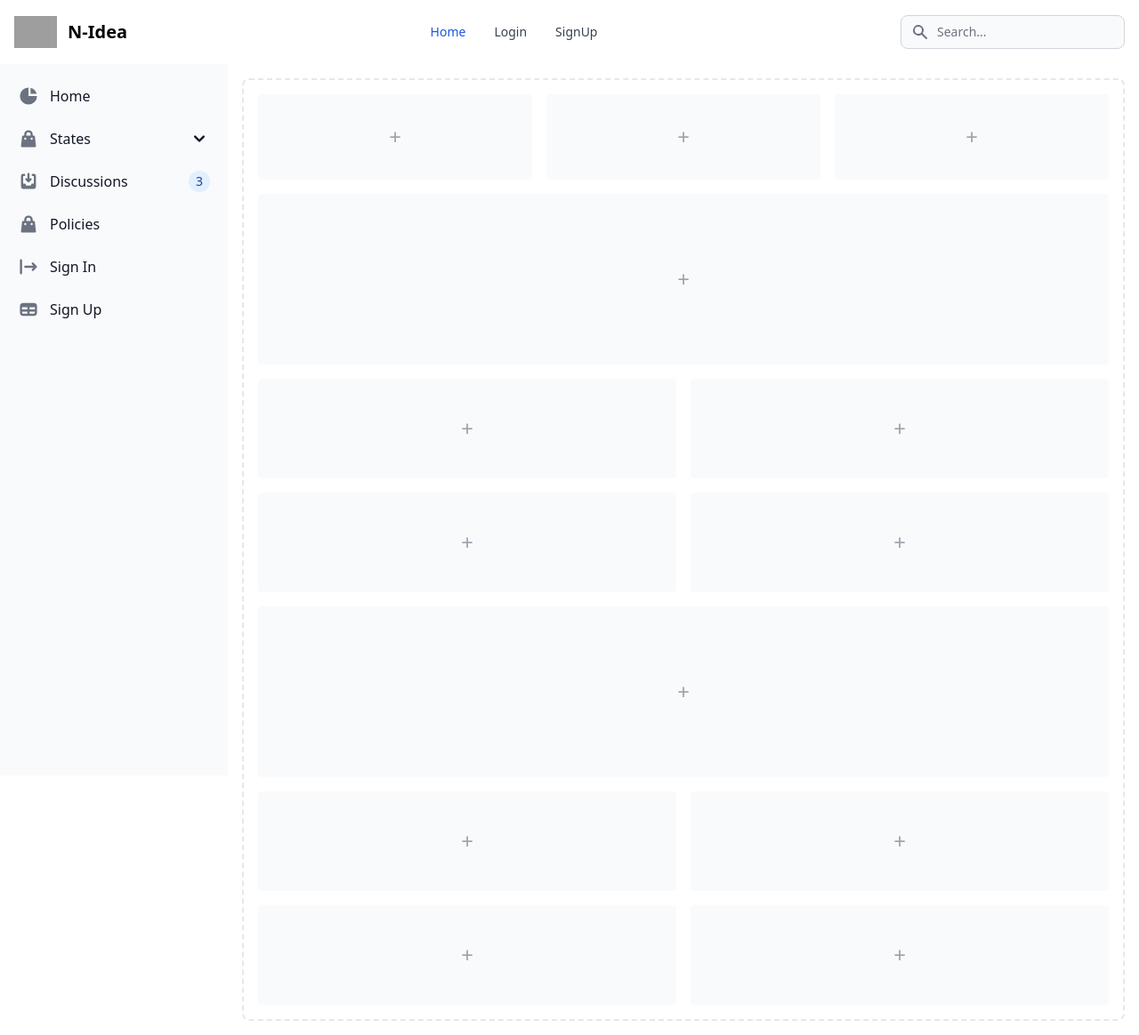
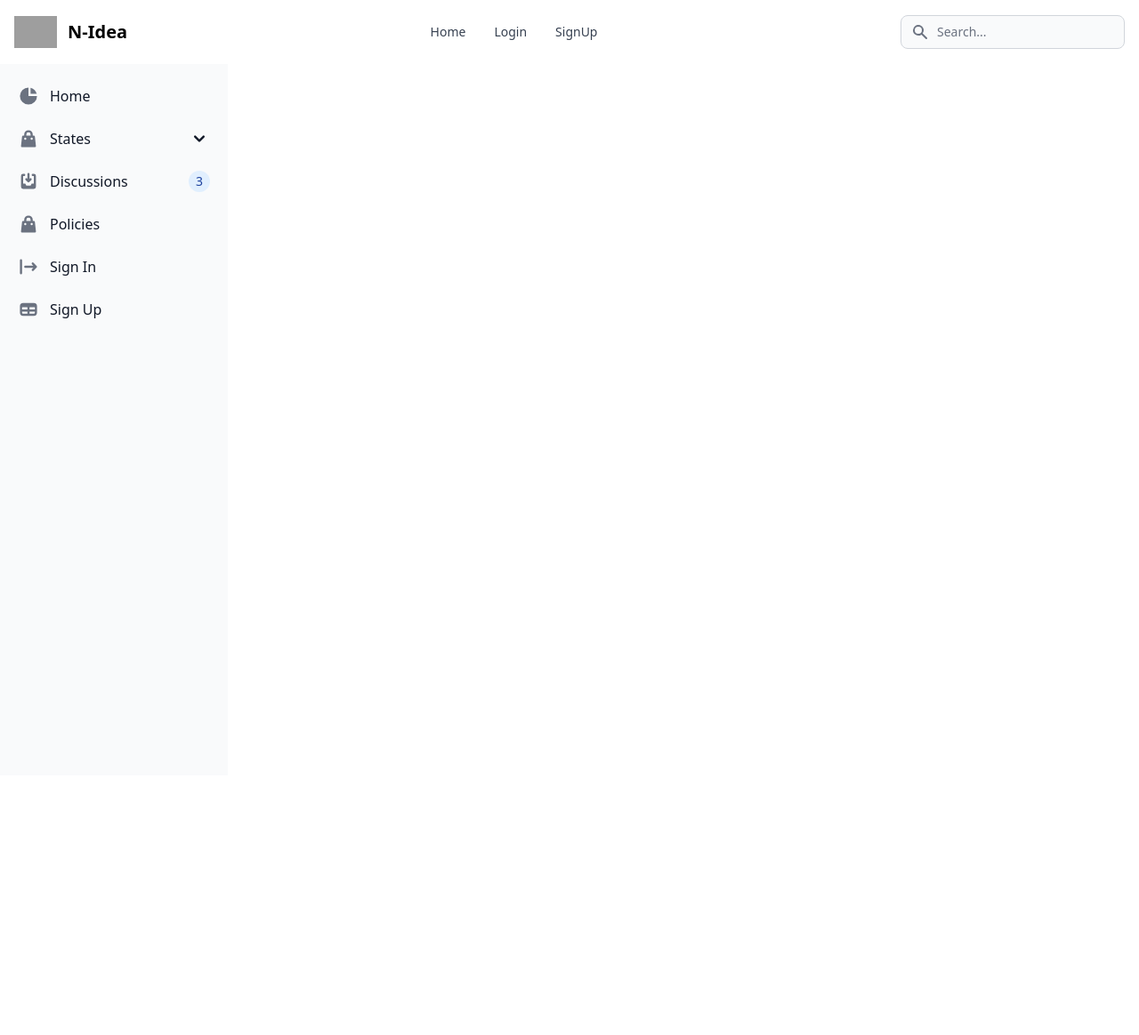
Before and after one commit to GeetanshuGarg39/TRINIT-_N-Idea_DEV, a Next.js app in the folder my-project/: page / in a window 1280 px wide. Shown: the whole page at 89% size. After the commit the page ends 872 px from the top, so only its background shows below. Built offline with nearby package versions, Linux system fonts and the light colour scheme; grey boxes are pictures that could not be loaded.

Commit message:
Managed the links in respective Link tags

```diff
--- a/my-project/components/Navbar.js
+++ b/my-project/components/Navbar.js
@@ -36,7 +36,7 @@ export default function Navbar() {
                         </div>
                         <ul className="flex flex-col p-4 mt-4 border border-gray-100 rounded-lg bg-gray-50 md:flex-row md:space-x-8 md:mt-0 md:text-sm md:font-medium md:border-0 md:bg-white dark:bg-gray-800 md:dark:bg-gray-900 dark:border-gray-700">
                             <li>
-                                <Link href="/" className="block py-2 pl-3 pr-4 text-white bg-blue-700 rounded md:bg-transparent md:text-blue-700 md:p-0 dark:text-white" aria-current="page">Home</Link>
+                                <Link href="/" className="block py-2 pl-3 pr-4 text-gray-700 rounded hover:bg-gray-100 md:hover:bg-transparent md:hover:text-blue-700 md:p-0 md:dark:hover:text-white dark:text-gray-400 dark:hover:bg-gray-700 dark:hover:text-white md:dark:hover:bg-transparent dark:border-gray-700" aria-current="page">Home</Link>
                             </li>
                             <li>
                                 <Link href="/login" className="block py-2 pl-3 pr-4 text-gray-700 rounded hover:bg-gray-100 md:hover:bg-transparent md:hover:text-blue-700 md:p-0 md:dark:hover:text-white dark:text-gray-400 dark:hover:bg-gray-700 dark:hover:text-white md:dark:hover:bg-transparent dark:border-gray-700">Login</Link>
--- a/my-project/components/Sidebar.js
+++ b/my-project/components/Sidebar.js
@@ -1,23 +1,29 @@
+import Link from "next/link";
+
 export default function Sidebar() {
     return (
         <>
-
-
+            <button data-drawer-target="sidebar-multi-level-sidebar" data-drawer-toggle="sidebar-multi-level-sidebar" aria-controls="sidebar-multi-level-sidebar" type="button" className="inline-flex items-center p-2 mt-2 ml-3 text-sm text-gray-500 rounded-lg md:hidden hover:bg-gray-100 focus:outline-none focus:ring-2 focus:ring-gray-200 dark:text-gray-400 dark:hover:bg-gray-700 dark:focus:ring-gray-600">
+                <span className="sr-only">Open sidebar</span>
+                <svg className="w-6 h-6" aria-hidden="true" fill="currentColor" viewBox="0 0 20 20" xmlns="http://www.w3.org/2000/svg">
+                    <path clipRule="evenodd" fillRule="evenodd" d="M2 4.75A.75.75 0 012.75 4h14.5a.75.75 0 010 1.5H2.75A.75.75 0 012 4.75zm0 10.5a.75.75 0 01.75-.75h7.5a.75.75 0 010 1.5h-7.5a.75.75 0 01-.75-.75zM2 10a.75.75 0 01.75-.75h14.5a.75.75 0 010 1.5H2.75A.75.75 0 012 10z"></path>
+                </svg>
+            </button>
 
             <aside id="sidebar-multi-level-sidebar" className="absolute left-0 z-40 w-64 h-screen transition-transform -translate-x-full sm:translate-x-0" aria-label="Sidebar">
                 <div className="h-full px-3 py-4 overflow-y-auto bg-gray-50 dark:bg-gray-800">
                     <ul className="space-y-2">
                         <li>
-                            <a href="#" className="flex items-center p-2 text-base font-normal text-gray-900 rounded-lg dark:text-white hover:bg-gray-100 dark:hover:bg-gray-700">
+                            <Link href="/" className="flex items-center p-2 text-base font-normal text-gray-900 rounded-lg dark:text-white hover:bg-gray-100 dark:hover:bg-gray-700">
                                 <svg aria-hidden="true" className="w-6 h-6 text-gray-500 transition duration-75 dark:text-gray-400 group-hover:text-gray-900 dark:group-hover:text-white" fill="currentColor" viewBox="0 0 20 20" xmlns="http://www.w3.org/2000/svg"><path d="M2 10a8 8 0 018-8v8h8a8 8 0 11-16 0z"></path><path d="M12 2.252A8.014 8.014 0 0117.748 8H12V2.252z"></path></svg>
                                 <span className="ml-3">Home</span>
-                            </a>
+                            </Link>
                         </li>
                         <li>
                             <button type="button" className="flex items-center w-full p-2 text-base font-normal text-gray-900 transition duration-75 rounded-lg group hover:bg-gray-100 dark:text-white dark:hover:bg-gray-700" aria-controls="dropdown-example" data-collapse-toggle="dropdown-example">
-                                <svg aria-hidden="true" className="flex-shrink-0 w-6 h-6 text-gray-500 transition duration-75 group-hover:text-gray-900 dark:text-gray-400 dark:group-hover:text-white" fill="currentColor" viewBox="0 0 20 20" xmlns="http://www.w3.org/2000/svg"><path fill-rule="evenodd" d="M10 2a4 4 0 00-4 4v1H5a1 1 0 00-.994.89l-1 9A1 1 0 004 18h12a1 1 0 00.994-1.11l-1-9A1 1 0 0015 7h-1V6a4 4 0 00-4-4zm2 5V6a2 2 0 10-4 0v1h4zm-6 3a1 1 0 112 0 1 1 0 01-2 0zm7-1a1 1 0 100 2 1 1 0 000-2z" clip-rule="evenodd"></path></svg>
+                                <svg aria-hidden="true" className="flex-shrink-0 w-6 h-6 text-gray-500 transition duration-75 group-hover:text-gray-900 dark:text-gray-400 dark:group-hover:text-white" fill="currentColor" viewBox="0 0 20 20" xmlns="http://www.w3.org/2000/svg"><path fillRule="evenodd" d="M10 2a4 4 0 00-4 4v1H5a1 1 0 00-.994.89l-1 9A1 1 0 004 18h12a1 1 0 00.994-1.11l-1-9A1 1 0 0015 7h-1V6a4 4 0 00-4-4zm2 5V6a2 2 0 10-4 0v1h4zm-6 3a1 1 0 112 0 1 1 0 01-2 0zm7-1a1 1 0 100 2 1 1 0 000-2z" clipRule="evenodd"></path></svg>
                                 <span className="flex-1 ml-3 text-left whitespace-nowrap" sidebar-toggle-item>States</span>
-                                <svg sidebar-toggle-item className="w-6 h-6" fill="currentColor" viewBox="0 0 20 20" xmlns="http://www.w3.org/2000/svg"><path fill-rule="evenodd" d="M5.293 7.293a1 1 0 011.414 0L10 10.586l3.293-3.293a1 1 0 111.414 1.414l-4 4a1 1 0 01-1.414 0l-4-4a1 1 0 010-1.414z" clip-rule="evenodd"></path></svg>
+                                <svg sidebar-toggle-item className="w-6 h-6" fill="currentColor" viewBox="0 0 20 20" xmlns="http://www.w3.org/2000/svg"><path fillRule="evenodd" d="M5.293 7.293a1 1 0 011.414 0L10 10.586l3.293-3.293a1 1 0 111.414 1.414l-4 4a1 1 0 01-1.414 0l-4-4a1 1 0 010-1.414z" clipRule="evenodd"></path></svg>
                             </button>
                             <ul id="dropdown-example" className="hidden py-2 space-y-2">
                                 <li>
@@ -42,76 +48,25 @@ export default function Sidebar() {
 
                         <li>
                             <a href="#" className="flex items-center p-2 text-base font-normal text-gray-900 rounded-lg dark:text-white hover:bg-gray-100 dark:hover:bg-gray-700">
-                                <svg aria-hidden="true" className="flex-shrink-0 w-6 h-6 text-gray-500 transition duration-75 dark:text-gray-400 group-hover:text-gray-900 dark:group-hover:text-white" fill="currentColor" viewBox="0 0 20 20" xmlns="http://www.w3.org/2000/svg"><path fill-rule="evenodd" d="M10 2a4 4 0 00-4 4v1H5a1 1 0 00-.994.89l-1 9A1 1 0 004 18h12a1 1 0 00.994-1.11l-1-9A1 1 0 0015 7h-1V6a4 4 0 00-4-4zm2 5V6a2 2 0 10-4 0v1h4zm-6 3a1 1 0 112 0 1 1 0 01-2 0zm7-1a1 1 0 100 2 1 1 0 000-2z" clip-rule="evenodd"></path></svg>
+                                <svg aria-hidden="true" className="flex-shrink-0 w-6 h-6 text-gray-500 transition duration-75 dark:text-gray-400 group-hover:text-gray-900 dark:group-hover:text-white" fill="currentColor" viewBox="0 0 20 20" xmlns="http://www.w3.org/2000/svg"><path fillRule="evenodd" d="M10 2a4 4 0 00-4 4v1H5a1 1 0 00-.994.89l-1 9A1 1 0 004 18h12a1 1 0 00.994-1.11l-1-9A1 1 0 0015 7h-1V6a4 4 0 00-4-4zm2 5V6a2 2 0 10-4 0v1h4zm-6 3a1 1 0 112 0 1 1 0 01-2 0zm7-1a1 1 0 100 2 1 1 0 000-2z" clipRule="evenodd"></path></svg>
                                 <span className="flex-1 ml-3 whitespace-nowrap">Policies</span>
                             </a>
                         </li>
                         <li>
-                            <a href="#" className="flex items-center p-2 text-base font-normal text-gray-900 rounded-lg dark:text-white hover:bg-gray-100 dark:hover:bg-gray-700">
-                                <svg aria-hidden="true" className="flex-shrink-0 w-6 h-6 text-gray-500 transition duration-75 dark:text-gray-400 group-hover:text-gray-900 dark:group-hover:text-white" fill="currentColor" viewBox="0 0 20 20" xmlns="http://www.w3.org/2000/svg"><path fill-rule="evenodd" d="M3 3a1 1 0 00-1 1v12a1 1 0 102 0V4a1 1 0 00-1-1zm10.293 9.293a1 1 0 001.414 1.414l3-3a1 1 0 000-1.414l-3-3a1 1 0 10-1.414 1.414L14.586 9H7a1 1 0 100 2h7.586l-1.293 1.293z" clip-rule="evenodd"></path></svg>
+                            <Link href="/login" className="flex items-center p-2 text-base font-normal text-gray-900 rounded-lg dark:text-white hover:bg-gray-100 dark:hover:bg-gray-700">
+                                <svg aria-hidden="true" className="flex-shrink-0 w-6 h-6 text-gray-500 transition duration-75 dark:text-gray-400 group-hover:text-gray-900 dark:group-hover:text-white" fill="currentColor" viewBox="0 0 20 20" xmlns="http://www.w3.org/2000/svg"><path fillRule="evenodd" d="M3 3a1 1 0 00-1 1v12a1 1 0 102 0V4a1 1 0 00-1-1zm10.293 9.293a1 1 0 001.414 1.414l3-3a1 1 0 000-1.414l-3-3a1 1 0 10-1.414 1.414L14.586 9H7a1 1 0 100 2h7.586l-1.293 1.293z" clipRule="evenodd"></path></svg>
                                 <span className="flex-1 ml-3 whitespace-nowrap">Sign In</span>
-                            </a>
+                            </Link>
                         </li>
                         <li>
-                            <a href="#" className="flex items-center p-2 text-base font-normal text-gray-900 rounded-lg dark:text-white hover:bg-gray-100 dark:hover:bg-gray-700">
-                                <svg aria-hidden="true" className="flex-shrink-0 w-6 h-6 text-gray-500 transition duration-75 dark:text-gray-400 group-hover:text-gray-900 dark:group-hover:text-white" fill="currentColor" viewBox="0 0 20 20" xmlns="http://www.w3.org/2000/svg"><path fill-rule="evenodd" d="M5 4a3 3 0 00-3 3v6a3 3 0 003 3h10a3 3 0 003-3V7a3 3 0 00-3-3H5zm-1 9v-1h5v2H5a1 1 0 01-1-1zm7 1h4a1 1 0 001-1v-1h-5v2zm0-4h5V8h-5v2zM9 8H4v2h5V8z" clip-rule="evenodd"></path></svg>
+                            <Link href="/signup" className="flex items-center p-2 text-base font-normal text-gray-900 rounded-lg dark:text-white hover:bg-gray-100 dark:hover:bg-gray-700">
+                                <svg aria-hidden="true" className="flex-shrink-0 w-6 h-6 text-gray-500 transition duration-75 dark:text-gray-400 group-hover:text-gray-900 dark:group-hover:text-white" fill="currentColor" viewBox="0 0 20 20" xmlns="http://www.w3.org/2000/svg"><path fillRule="evenodd" d="M5 4a3 3 0 00-3 3v6a3 3 0 003 3h10a3 3 0 003-3V7a3 3 0 00-3-3H5zm-1 9v-1h5v2H5a1 1 0 01-1-1zm7 1h4a1 1 0 001-1v-1h-5v2zm0-4h5V8h-5v2zM9 8H4v2h5V8z" clipRule="evenodd"></path></svg>
                                 <span className="flex-1 ml-3 whitespace-nowrap">Sign Up</span>
-                            </a>
+                            </Link>
                         </li>
                     </ul>
                 </div>
             </aside>
-
-            <div className="p-4 sm:ml-64">
-                <div className="p-4 border-2 border-gray-200 border-dashed rounded-lg dark:border-gray-700">
-                    <div className="grid grid-cols-3 gap-4 mb-4">
-                        <div className="flex items-center justify-center h-24 rounded bg-gray-50 dark:bg-gray-800">
-                            <p className="text-2xl text-gray-400 dark:text-gray-500">+</p>
-                        </div>
-                        <div className="flex items-center justify-center h-24 rounded bg-gray-50 dark:bg-gray-800">
-                            <p className="text-2xl text-gray-400 dark:text-gray-500">+</p>
-                        </div>
-                        <div className="flex items-center justify-center h-24 rounded bg-gray-50 dark:bg-gray-800">
-                            <p className="text-2xl text-gray-400 dark:text-gray-500">+</p>
-                        </div>
-                    </div>
-                    <div className="flex items-center justify-center h-48 mb-4 rounded bg-gray-50 dark:bg-gray-800">
-                        <p className="text-2xl text-gray-400 dark:text-gray-500">+</p>
-                    </div>
-                    <div className="grid grid-cols-2 gap-4 mb-4">
-                        <div className="flex items-center justify-center rounded bg-gray-50 h-28 dark:bg-gray-800">
-                            <p className="text-2xl text-gray-400 dark:text-gray-500">+</p>
-                        </div>
-                        <div className="flex items-center justify-center rounded bg-gray-50 h-28 dark:bg-gray-800">
-                            <p className="text-2xl text-gray-400 dark:text-gray-500">+</p>
-                        </div>
-                        <div className="flex items-center justify-center rounded bg-gray-50 h-28 dark:bg-gray-800">
-                            <p className="text-2xl text-gray-400 dark:text-gray-500">+</p>
-                        </div>
-                        <div className="flex items-center justify-center rounded bg-gray-50 h-28 dark:bg-gray-800">
-                            <p className="text-2xl text-gray-400 dark:text-gray-500">+</p>
-                        </div>
-                    </div>
-                    <div className="flex items-center justify-center h-48 mb-4 rounded bg-gray-50 dark:bg-gray-800">
-                        <p className="text-2xl text-gray-400 dark:text-gray-500">+</p>
-                    </div>
-                    <div className="grid grid-cols-2 gap-4">
-                        <div className="flex items-center justify-center rounded bg-gray-50 h-28 dark:bg-gray-800">
-                            <p className="text-2xl text-gray-400 dark:text-gray-500">+</p>
-                        </div>
-                        <div className="flex items-center justify-center rounded bg-gray-50 h-28 dark:bg-gray-800">
-                            <p className="text-2xl text-gray-400 dark:text-gray-500">+</p>
-                        </div>
-                        <div className="flex items-center justify-center rounded bg-gray-50 h-28 dark:bg-gray-800">
-                            <p className="text-2xl text-gray-400 dark:text-gray-500">+</p>
-                        </div>
-                        <div className="flex items-center justify-center rounded bg-gray-50 h-28 dark:bg-gray-800">
-                            <p className="text-2xl text-gray-400 dark:text-gray-500">+</p>
-                        </div>
-                    </div>
-                </div>
-            </div>
-
         </>
     )
 }
```
